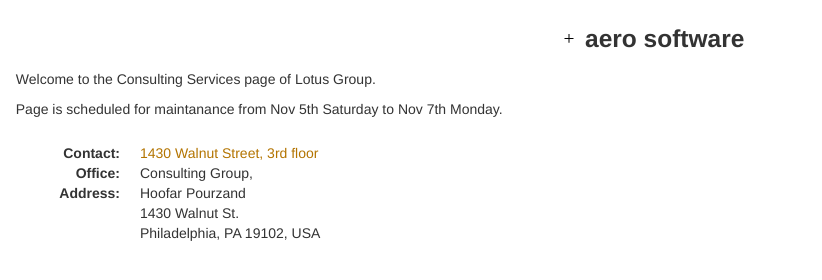
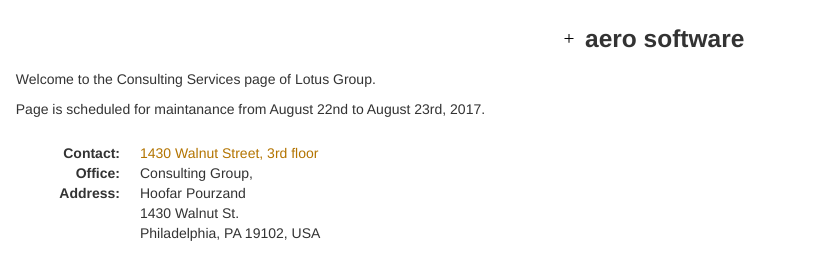
Before and after one commit to carlycs/office206.github.io, a Jekyll site: the page built from index.html, in a window 1280 px wide. Shown: the part 426-706 px from the top of the page, without its empty margins (0-822 px from the left). Built offline with Jekyll 4.4.1, drawn with Linux system fonts in a browser that asks for light colours; nearby versions of some CDN libraries.

Commit message:
update date.

```diff
--- a/index.html
+++ b/index.html
@@ -89,7 +89,7 @@
 <div class="row">
     <div class="col-md-4 col-md-offset-1">
 	      <p> &emsp; &emsp; Welcome to the Consulting Services page of Lotus Group. </p>
-	      <p> &emsp; &emsp; Page is scheduled for maintanance from Nov 5th Saturday to Nov 7th Monday. </p>
+	      <p> &emsp; &emsp; Page is scheduled for maintanance from August 22nd to August 23rd, 2017. </p>
   </div> <!-- END row-->
 
 
```
